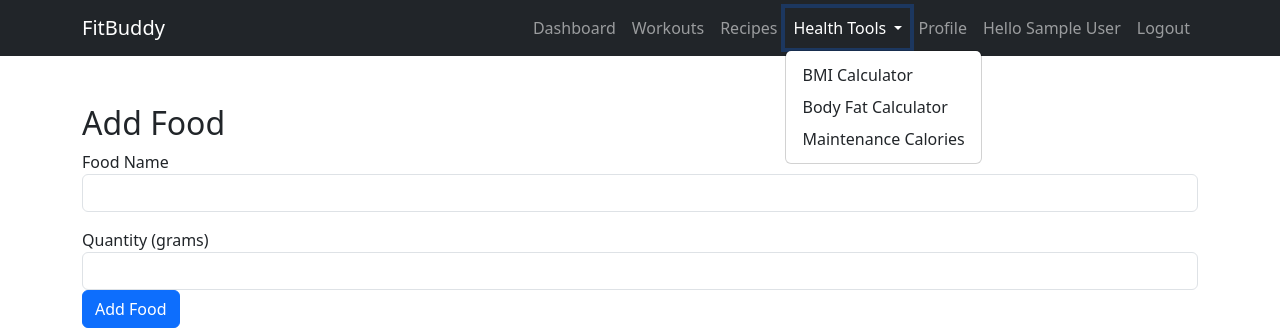
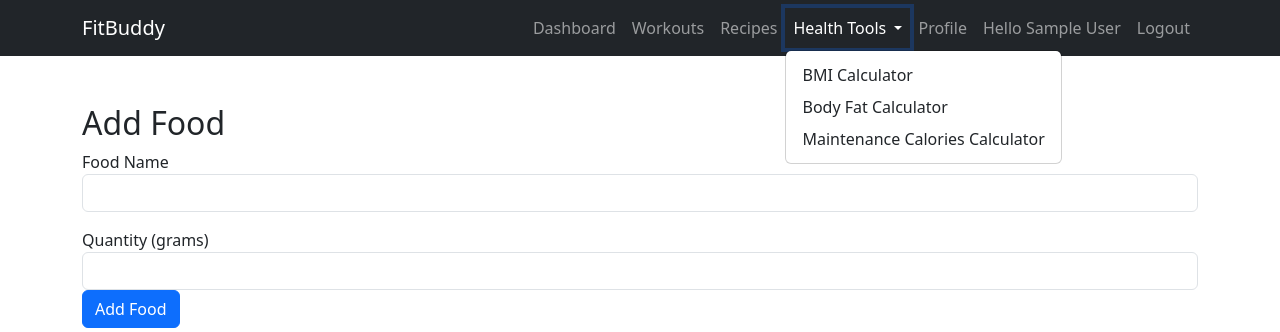
Before and after one commit to AayushSharma119/fitness-tracker-website, a Flask app: page /add_food/1 in a window 1280 px wide, after a click on "Health Tools". Shown: the top 332 px of the page. Run offline with Flask 3, Linux system fonts and the light colour scheme; the visitor is signed in with stand-in values (Sample User, id 1).

Commit message:
Update base.html

```diff
--- a/templates/base.html
+++ b/templates/base.html
@@ -65,7 +65,7 @@ Health Tools
 
 <li><a class="dropdown-item" href="/bmi">BMI Calculator</a></li>
 <li><a class="dropdown-item" href="/bodyfat">Body Fat Calculator</a></li>
-<li><a class="dropdown-item" href="/calorie_calculator">Maintenance Calories</a></li>
+<li><a class="dropdown-item" href="/calorie_calculator">Maintenance Calories Calculator</a></li>
 
 </ul>
 
```
